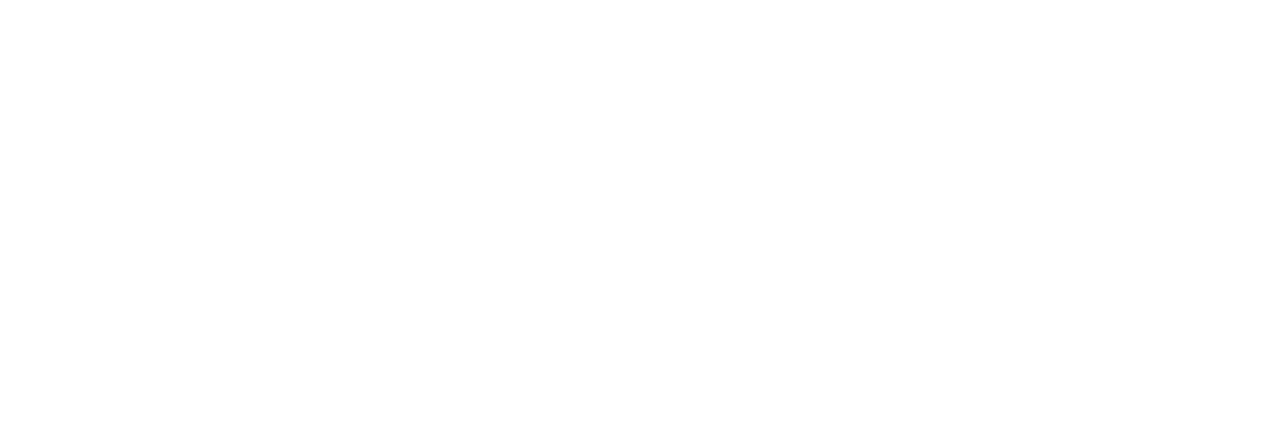
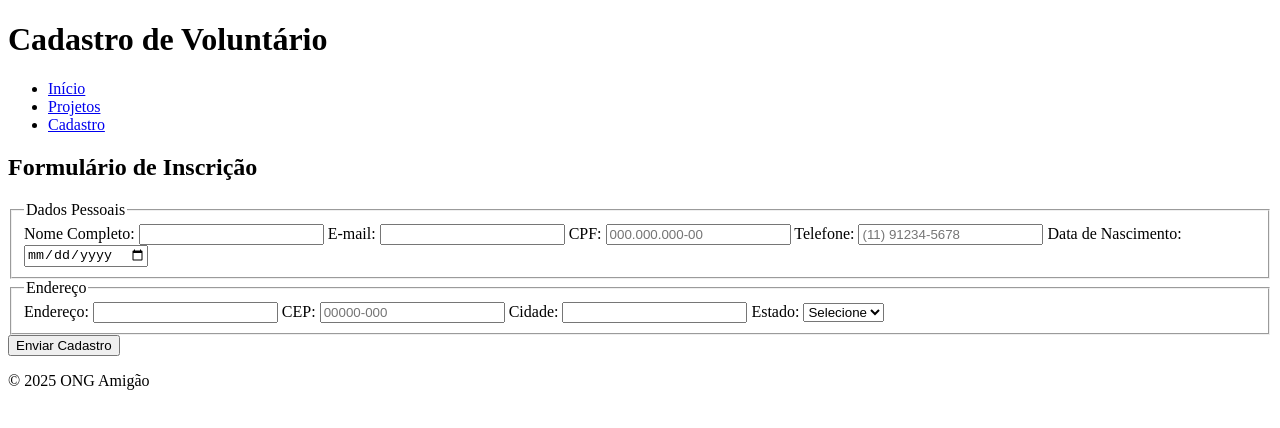
Before and after one commit to mvterrito-ui/AulaProgramacaoWeb01, a plain HTML site: page Cadastro.html in a window 1280 px wide. Drawn offline with Linux system fonts and the light colour scheme.

Commit message:
v2 corrigido

```diff
--- a/Cadastro.html
+++ b/Cadastro.html
@@ -0,0 +1,75 @@
+<!DOCTYPE html>
+<html lang="pt-BR">
+<head>
+    <meta charset="UTF-8">
+    <meta name="viewport" content="width=device-width, initial-scale=1.0">
+    <title>Cadastro de Voluntário - ONG Amigão</title>
+</head>
+<body>
+    <header>
+        <h1>Cadastro de Voluntário</h1>
+        <nav>
+            <ul>
+                <li><a href="index.html">Início</a></li>
+                <li><a href="projetos.html">Projetos</a></li>
+                <li><a href="cadastro.html">Cadastro</a></li>
+            </ul>
+        </nav>
+    </header>
+
+    <main>
+        <section>
+            <h2>Formulário de Inscrição</h2>
+            <form action="#" method="post">
+                <fieldset>
+                    <legend>Dados Pessoais</legend>
+
+                    <label for="nome">Nome Completo:</label>
+                    <input type="text" id="nome" name="nome" required>
+
+                    <label for="email">E-mail:</label>
+                    <input type="email" id="email" name="email" required>
+
+                    <label for="cpf">CPF:</label>
+                    <input type="text" id="cpf" name="cpf" required pattern="\d{3}\.\d{3}\.\d{3}-\d{2}" placeholder="000.000.000-00">
+
+                    <label for="telefone">Telefone:</label>
+                    <input type="tel" id="telefone" name="telefone" required pattern="\(\d{2}\)\s\d{4,5}-\d{4}" placeholder="(11) 91234-5678">
+
+                    <label for="nascimento">Data de Nascimento:</label>
+                    <input type="date" id="nascimento" name="nascimento" required>
+                </fieldset>
+
+                <fieldset>
+                    <legend>Endereço</legend>
+
+                    <label for="endereco">Endereço:</label>
+                    <input type="text" id="endereco" name="endereco" required>
+
+                    <label for="cep">CEP:</label>
+                    <input type="text" id="cep" name="cep" required pattern="\d{5}-\d{3}" placeholder="00000-000">
+
+                    <label for="cidade">Cidade:</label>
+                    <input type="text" id="cidade" name="cidade" required>
+
+                    <label for="estado">Estado:</label>
+                    <select id="estado" name="estado" required>
+                        <option value="">Selecione</option>
+                        <option value="SP">SP</option>
+                        <option value="PR">PR</option>
+                        <option value="RJ">RJ</option>
+                        <option value="MG">MG</option>
+                        <!-- Adicione mais estados conforme necessário -->
+                    </select>
+                </fieldset>
+
+                <button type="submit">Enviar Cadastro</button>
+            </form>
+        </section>
+    </main>
+
+    <footer>
+        <p>&copy; 2025 ONG Amigão</p>
+    </footer>
+</body>
+</html>
```
Also changed, not shown: Index.html (+2 -1 lines), Projeto.html (+58 -0 lines), Styles.css (added).
